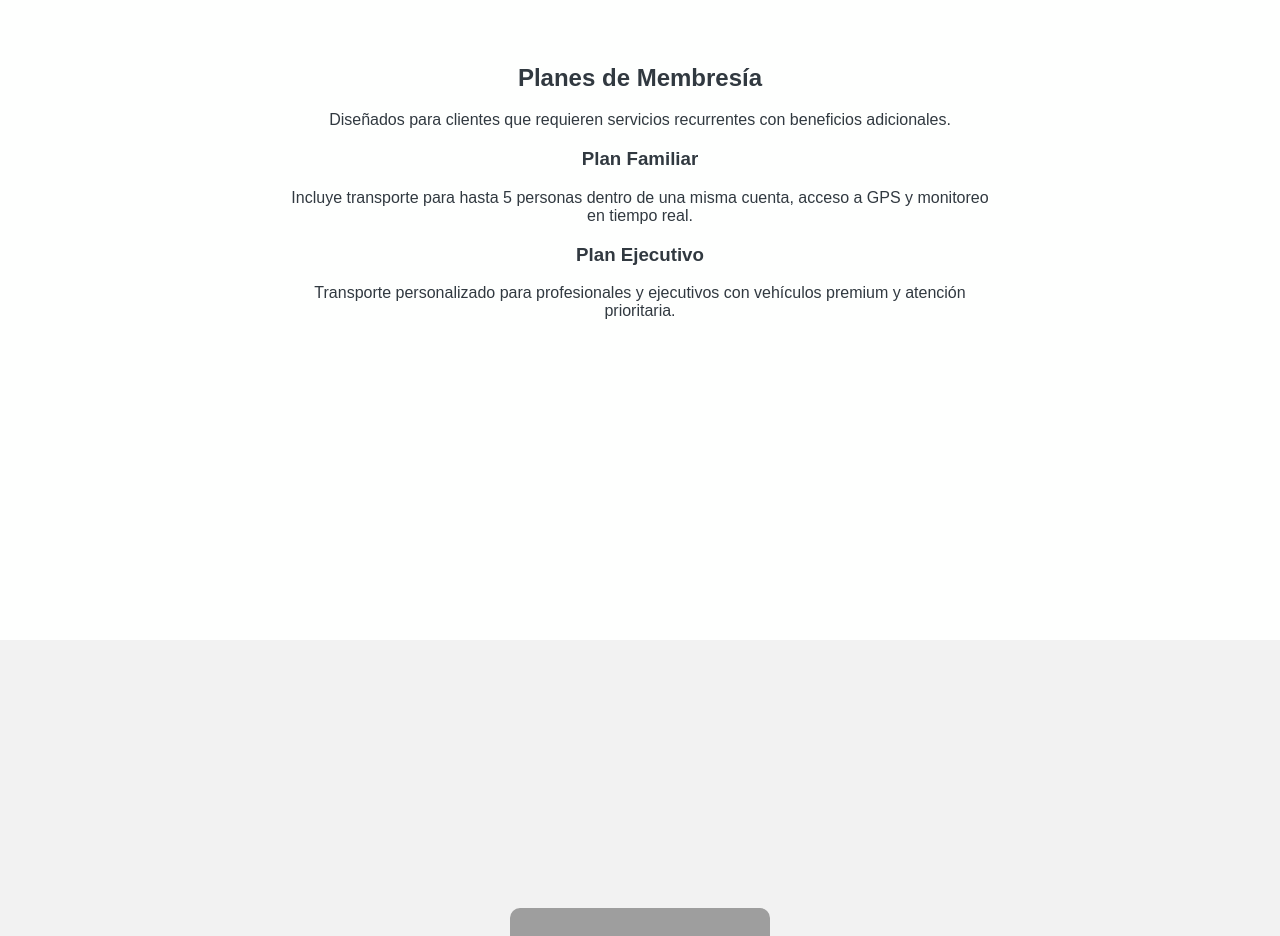
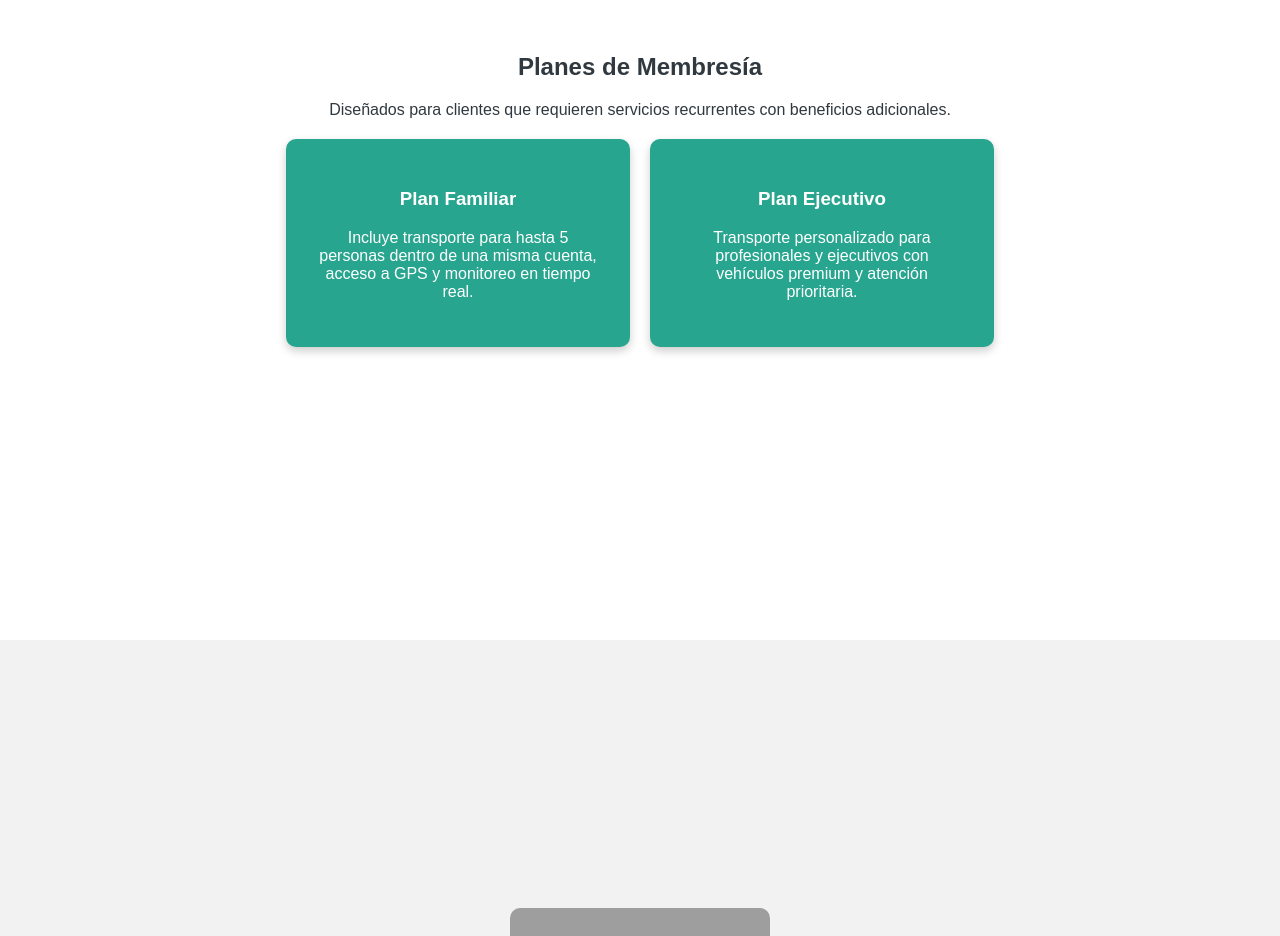
Before and after one commit to Jose-Rojas-Jr/ViajeSeguroWeb, a React (Vite) app: page / in a window 1280 px wide. Shown: the part 2960-3896 px from the top of the page. Built offline with nearby package versions, Linux system fonts and the light colour scheme; grey boxes are pictures that could not be loaded.

Commit message:
despliegue web5

```diff
--- a/src/components/Home.css
+++ b/src/components/Home.css
@@ -81,3 +81,26 @@
   max-width: 600px; /* Ajusta según el tamaño deseado */
   border-radius: 10px;
 }
+
+.plans-container {
+  display: flex;
+  justify-content: center;
+  gap: 20px; /* Espaciado entre los cuadros */
+  margin-top: 20px;
+}
+
+.plan-card {
+  background-color: var(--primary-color);
+  color: white;
+  padding: 30px;
+  border-radius: 10px;
+  width: 300px; /* Tamaño de cada cuadro */
+  text-align: center;
+  box-shadow: 0px 4px 10px rgba(0, 0, 0, 0.2);
+  transition: transform 0.3s ease, box-shadow 0.3s ease;
+}
+
+.plan-card:hover {
+  transform: translateY(-5px);
+  box-shadow: 0px 6px 15px rgba(0, 0, 0, 0.3);
+}
--- a/src/components/Home.jsx
+++ b/src/components/Home.jsx
@@ -48,12 +48,21 @@ const Home = () => {
   <div className="content">
     <h2>Planes de Membresía</h2>
     <p>Diseñados para clientes que requieren servicios recurrentes con beneficios adicionales.</p>
+
+    <div className="plans-container">
+      <div className="plan-card">
         <h3>Plan Familiar</h3>
         <p>Incluye transporte para hasta 5 personas dentro de una misma cuenta, acceso a GPS y monitoreo en tiempo real.</p>
+      </div>
+
+      <div className="plan-card">
         <h3>Plan Ejecutivo</h3>
         <p>Transporte personalizado para profesionales y ejecutivos con vehículos premium y atención prioritaria.</p>
       </div>
+    </div>
+  </div>
 </section>
+
 
         {/* Sección About */}
         <section id="about" className="section about">
```
Lines whose indentation alone changed are shown as unchanged.
